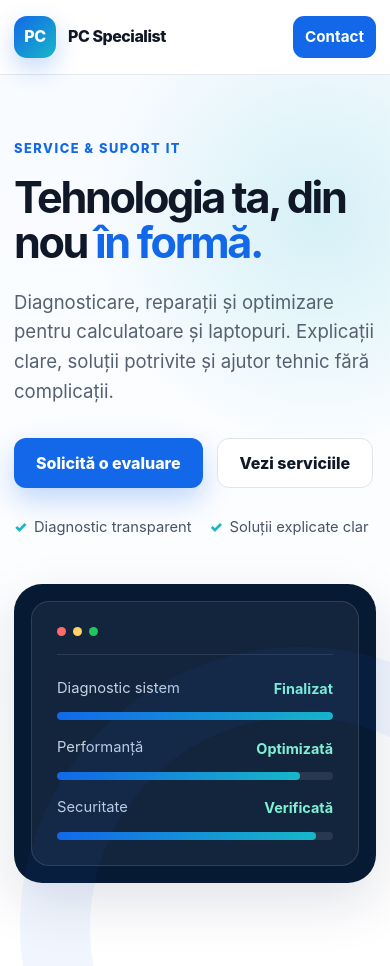
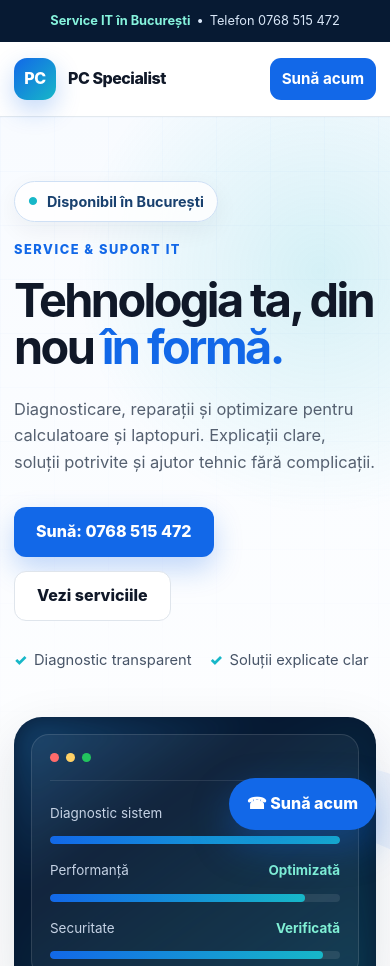
Before and after one commit to x3spre10cabr-create/pcspecialist, a plain HTML site: page index.html in a window 390 px wide. Shown: the top 966 px of the page. Drawn offline with Linux system fonts and the light colour scheme.

Commit message:
Actualizeaza designul si datele de contact

```diff
--- a/index.html
+++ b/index.html
@@ -3,8 +3,9 @@
 <head>
   <meta charset="UTF-8">
   <meta name="viewport" content="width=device-width, initial-scale=1">
-  <meta name="description" content="PC Specialist — servicii IT, reparații calculatoare și laptopuri, instalări, optimizare și suport tehnic.">
-  <title>PC Specialist | Service și suport IT</title>
+  <meta name="description" content="PC Specialist București — servicii IT, reparații calculatoare și laptopuri, instalări Windows, optimizare și suport tehnic.">
+  <meta name="theme-color" content="#071a33">
+  <title>PC Specialist București | Service și suport IT</title>
   <style>
     :root {
       --ink: #101828;
@@ -24,11 +25,14 @@
     html { scroll-behavior: smooth; }
     body {
       margin: 0;
+      overflow-x: hidden;
       color: var(--ink);
       background: var(--white);
       font-family: Inter, ui-sans-serif, system-ui, -apple-system, BlinkMacSystemFont, "Segoe UI", sans-serif;
       line-height: 1.6;
     }
+
+    body::selection { color: var(--white); background: var(--blue); }
 
     a { color: inherit; text-decoration: none; }
     button, a { -webkit-tap-highlight-color: transparent; }
@@ -42,6 +46,20 @@
       border-bottom: 1px solid rgba(223,229,236,0.85);
       backdrop-filter: blur(14px);
     }
+
+    .service-strip {
+      color: #d9e7f8;
+      background: var(--navy);
+      font-size: .88rem;
+    }
+    .service-strip .container {
+      min-height: 36px;
+      display: flex;
+      align-items: center;
+      justify-content: center;
+      gap: 10px;
+    }
+    .service-strip strong { color: #86f3dd; }
 
     .nav {
       min-height: 74px;
@@ -77,6 +95,18 @@
         radial-gradient(circle at 82% 16%, rgba(23,183,200,.16), transparent 28%),
         linear-gradient(180deg, #f8fbff 0%, #ffffff 100%);
     }
+    .hero::before {
+      content: "";
+      position: absolute;
+      inset: 0;
+      opacity: .42;
+      pointer-events: none;
+      background-image:
+        linear-gradient(rgba(18,104,232,.055) 1px, transparent 1px),
+        linear-gradient(90deg, rgba(18,104,232,.055) 1px, transparent 1px);
+      background-size: 54px 54px;
+      mask-image: linear-gradient(to bottom, black, transparent 78%);
+    }
     .hero::after {
       content: "";
       position: absolute;
@@ -87,7 +117,8 @@
       border: 70px solid rgba(18,104,232,.06);
       border-radius: 50%;
     }
-    .hero-grid { display: grid; grid-template-columns: 1.08fr .92fr; align-items: center; gap: 70px; }
+    .hero-grid { display: grid; grid-template-columns: minmax(0, 1.08fr) minmax(0, .92fr); align-items: center; gap: 70px; }
+    .hero-copy, .diagnostic-card { position: relative; z-index: 1; min-width: 0; }
     .eyebrow { margin: 0 0 16px; color: var(--blue); font-weight: 800; letter-spacing: .12em; text-transform: uppercase; font-size: .8rem; }
     h1 { margin: 0; max-width: 780px; font-size: clamp(2.7rem, 6vw, 5rem); line-height: 1.02; letter-spacing: -.055em; }
     h1 span { color: var(--blue); }
@@ -101,6 +132,22 @@
     .hero-note { display: flex; flex-wrap: wrap; gap: 18px; margin-top: 28px; color: #475467; font-size: .92rem; }
     .hero-note span::before { content: "✓"; margin-right: 7px; color: var(--cyan); font-weight: 900; }
 
+    .location-pill {
+      display: inline-flex;
+      align-items: center;
+      gap: 9px;
+      margin-bottom: 18px;
+      padding: 8px 13px;
+      color: #19416f;
+      border: 1px solid #cfe0f5;
+      border-radius: 999px;
+      background: rgba(255,255,255,.82);
+      font-size: .9rem;
+      font-weight: 750;
+      box-shadow: 0 8px 24px rgba(7,26,51,.06);
+    }
+    .location-pill::before { content: "●"; color: var(--cyan); font-size: .68rem; }
+
     .diagnostic-card {
       position: relative;
       padding: 28px;
@@ -108,6 +155,17 @@
       border-radius: 28px;
       background: var(--navy);
       box-shadow: var(--shadow);
+      transform: perspective(900px) rotateY(-3deg) rotateX(1deg);
+    }
+    .diagnostic-card::before {
+      content: "";
+      position: absolute;
+      inset: -1px;
+      z-index: -1;
+      border-radius: inherit;
+      background: linear-gradient(145deg, rgba(52,168,255,.7), transparent 35%, rgba(23,183,200,.45));
+      filter: blur(13px);
+      opacity: .42;
     }
     .screen { padding: 25px; border: 1px solid rgba(255,255,255,.12); border-radius: 18px; background: rgba(255,255,255,.05); }
     .screen-top { display: flex; align-items: center; gap: 7px; padding-bottom: 18px; border-bottom: 1px solid rgba(255,255,255,.1); }
@@ -115,7 +173,7 @@
     .dot:nth-child(2) { background: #ffd166; }
     .dot:nth-child(3) { background: #22c55e; }
     .status { display: grid; gap: 16px; margin-top: 22px; }
-    .status-row { display: grid; grid-template-columns: 1fr auto; gap: 12px; align-items: center; }
+    .status-row { display: grid; grid-template-columns: minmax(0, 1fr) auto; gap: 12px; align-items: center; }
     .status-label { color: #c5d2e4; font-size: .92rem; }
     .status-value { color: #80f0d5; font-weight: 750; font-size: .9rem; }
     .bar { grid-column: 1 / -1; height: 8px; overflow: hidden; border-radius: 999px; background: rgba(255,255,255,.09); }
@@ -146,14 +204,48 @@
     .step h3 { margin: 0; font-size: 1.12rem; }
     .step p { margin: 6px 0 0; color: var(--muted); }
 
-    .contact-wrap { display: grid; grid-template-columns: 1fr .9fr; gap: 50px; padding: 54px; color: var(--white); border-radius: 30px; background: var(--navy); }
+    .contact-wrap {
+      position: relative;
+      overflow: hidden;
+      display: grid;
+      grid-template-columns: 1fr .9fr;
+      gap: 50px;
+      padding: 58px;
+      color: var(--white);
+      border-radius: 30px;
+      background:
+        radial-gradient(circle at 90% 10%, rgba(23,183,200,.28), transparent 32%),
+        linear-gradient(145deg, #071a33, #0b2850);
+      box-shadow: 0 28px 70px rgba(7,26,51,.18);
+    }
     .contact-wrap h2 { margin: 0; font-size: clamp(2rem, 4vw, 3.4rem); line-height: 1.08; letter-spacing: -.045em; }
     .contact-wrap p { color: #b8c6d9; }
     .contact-details { display: grid; gap: 14px; align-content: center; }
-    .contact-item { padding: 18px 20px; border: 1px solid rgba(255,255,255,.12); border-radius: 14px; background: rgba(255,255,255,.05); }
+    .contact-item { display: block; padding: 18px 20px; border: 1px solid rgba(255,255,255,.12); border-radius: 14px; background: rgba(255,255,255,.06); transition: .2s ease; }
+    a.contact-item:hover { transform: translateX(5px); border-color: rgba(128,240,213,.55); background: rgba(255,255,255,.1); }
     .contact-item small { display: block; color: #8fa3bd; text-transform: uppercase; letter-spacing: .08em; }
     .contact-item strong { display: block; margin-top: 4px; font-size: 1.05rem; }
-    .placeholder { color: #ffd166; }
+    .contact-value { color: var(--white); }
+    .contact-hint { margin-top: 20px; color: #8fa3bd; font-size: .9rem; }
+
+    .floating-call {
+      position: fixed;
+      right: 22px;
+      bottom: 22px;
+      z-index: 30;
+      display: none;
+      align-items: center;
+      gap: 9px;
+      min-height: 52px;
+      padding: 0 18px;
+      color: var(--white);
+      border-radius: 999px;
+      background: var(--blue);
+      box-shadow: 0 16px 38px rgba(18,104,232,.35);
+      font-weight: 800;
+    }
+
+    .reveal { opacity: 1; transform: none; }
 
     footer { padding: 28px 0 38px; color: #667085; font-size: .92rem; }
     .footer-row { display: flex; justify-content: space-between; gap: 20px; border-top: 1px solid var(--line); padding-top: 26px; }
@@ -165,21 +257,50 @@
       .hero-grid { gap: 44px; }
       .card-grid { grid-template-columns: repeat(2, 1fr); }
       .contact-wrap { padding: 36px; }
+      .diagnostic-card { transform: none; }
     }
 
     @media (max-width: 580px) {
-      .container { width: min(100% - 28px, 1120px); }
+      .container { width: min(1120px, calc(100% - 28px)); }
       .brand span:last-child { font-size: 1rem; }
       .nav-cta { padding: 9px 12px; }
+      h1 { font-size: clamp(2.45rem, 12vw, 3.1rem); overflow-wrap: break-word; }
+      .hero-copy > p:not(.eyebrow) { font-size: 1.03rem; }
+      .hero-grid, .hero-copy, .diagnostic-card, .screen, .status, .status-row { min-width: 0; max-width: 100%; }
+      .diagnostic-card { width: 100%; overflow: hidden; }
+      .screen { padding: 18px; }
+      .status-label, .status-value { font-size: .84rem; }
       .card-grid { grid-template-columns: 1fr; }
       section { padding: 68px 0; }
       .diagnostic-card { padding: 17px; }
       .contact-wrap { padding: 28px 22px; }
+      .contact-value { overflow-wrap: anywhere; }
       .footer-row { flex-direction: column; }
+      .floating-call { right: 14px; bottom: 14px; display: inline-flex; }
+      .service-strip .container { min-height: 42px; flex-wrap: wrap; gap: 6px; padding-block: 7px; text-align: center; font-size: .8rem; }
+    }
+
+    @media (prefers-reduced-motion: reduce) {
+      html { scroll-behavior: auto; }
+      *, *::before, *::after { animation: none !important; transition: none !important; }
     }
   </style>
+  <script type="application/ld+json">
+  {
+    "@context": "https://schema.org",
+    "@type": "ComputerStore",
+    "name": "PC Specialist",
+    "url": "https://pcspecialist.vercel.app",
+    "telephone": "+40768515472",
+    "email": "x3spre10@gmail.com",
+    "areaServed": "București, România"
+  }
+  </script>
 </head>
 <body>
+  <div class="service-strip">
+    <div class="container"><strong>Service IT în București</strong><span>•</span><span>Telefon 0768 515 472</span></div>
+  </div>
   <header class="site-header">
     <div class="container nav">
       <a class="brand" href="#acasa" aria-label="PC Specialist - Acasă">
@@ -189,7 +310,7 @@
       <nav class="nav-links" aria-label="Navigație principală">
         <a href="#servicii">Servicii</a>
         <a href="#cum-lucram">Cum lucrăm</a>
-        <a class="nav-cta" href="#contact">Contact</a>
+        <a class="nav-cta" href="tel:+40768515472">Sună acum</a>
       </nav>
     </div>
   </header>
@@ -198,11 +319,12 @@
     <section class="hero" id="acasa">
       <div class="container hero-grid">
         <div class="hero-copy">
+          <div class="location-pill">Disponibil în București</div>
           <p class="eyebrow">Service & suport IT</p>
           <h1>Tehnologia ta, din nou <span>în formă.</span></h1>
           <p>Diagnosticare, reparații și optimizare pentru calculatoare și laptopuri. Explicații clare, soluții potrivite și ajutor tehnic fără complicații.</p>
           <div class="hero-actions">
-            <a class="button button-primary" href="#contact">Solicită o evaluare</a>
+            <a class="button button-primary" href="tel:+40768515472">Sună: 0768 515 472</a>
             <a class="button button-secondary" href="#servicii">Vezi serviciile</a>
           </div>
           <div class="hero-note">
@@ -233,7 +355,7 @@
       </div>
     </section>
 
-    <section class="services" id="servicii">
+    <section class="services reveal" id="servicii">
       <div class="container">
         <div class="section-heading">
           <p class="eyebrow">Cu ce te putem ajuta</p>
@@ -251,7 +373,7 @@
       </div>
     </section>
 
-    <section id="cum-lucram">
+    <section class="reveal" id="cum-lucram">
       <div class="container process-grid">
         <div class="promise">
           <h3>Fără surprize inutile</h3>
@@ -276,17 +398,22 @@
       </div>
     </section>
 
-    <section id="contact">
+    <section class="reveal" id="contact">
       <div class="container contact-wrap">
         <div>
           <p class="eyebrow" style="color:#80f0d5">Contact</p>
           <h2>Ai o problemă tehnică?</h2>
-          <p>Completează datele reale de contact înainte de publicarea oficială, apoi clienții te vor putea găsi ușor.</p>
+          <p>Sună sau trimite un e-mail și descrie pe scurt problema. Serviciile sunt disponibile în București.</p>
+          <div class="hero-actions">
+            <a class="button button-primary" href="tel:+40768515472">Apelează acum</a>
+            <a class="button button-secondary" style="color:#fff;background:transparent;border-color:rgba(255,255,255,.25)" href="mailto:x3spre10@gmail.com">Trimite e-mail</a>
+          </div>
         </div>
         <div class="contact-details">
-          <div class="contact-item"><small>Telefon</small><strong class="placeholder">DE COMPLETAT</strong></div>
-          <div class="contact-item"><small>E-mail</small><strong class="placeholder">DE COMPLETAT</strong></div>
-          <div class="contact-item"><small>Localitate / zonă</small><strong class="placeholder">DE COMPLETAT</strong></div>
+          <a class="contact-item" href="tel:+40768515472"><small>Telefon</small><strong class="contact-value">0768 515 472</strong></a>
+          <a class="contact-item" href="mailto:x3spre10@gmail.com"><small>E-mail</small><strong class="contact-value">x3spre10@gmail.com</strong></a>
+          <div class="contact-item"><small>Zonă deservită</small><strong class="contact-value">București</strong></div>
+          <div class="contact-hint">Apasă pe telefon sau e-mail pentru contact direct.</div>
         </div>
       </div>
     </section>
@@ -299,6 +426,8 @@
     </div>
   </footer>
 
+  <a class="floating-call" href="tel:+40768515472" aria-label="Sună PC Specialist">☎ Sună acum</a>
+
   <script>
     document.getElementById('year').textContent = new Date().getFullYear();
   </script>
```
Also changed, not shown: 1 other file.
